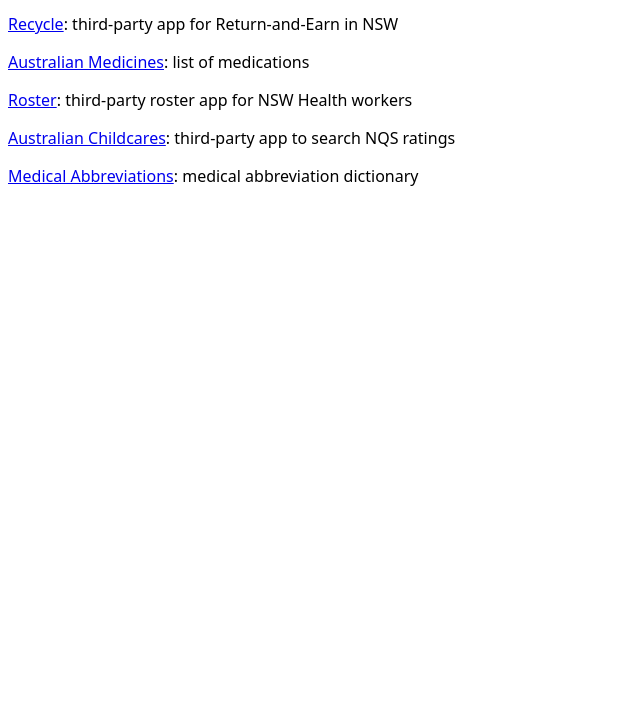
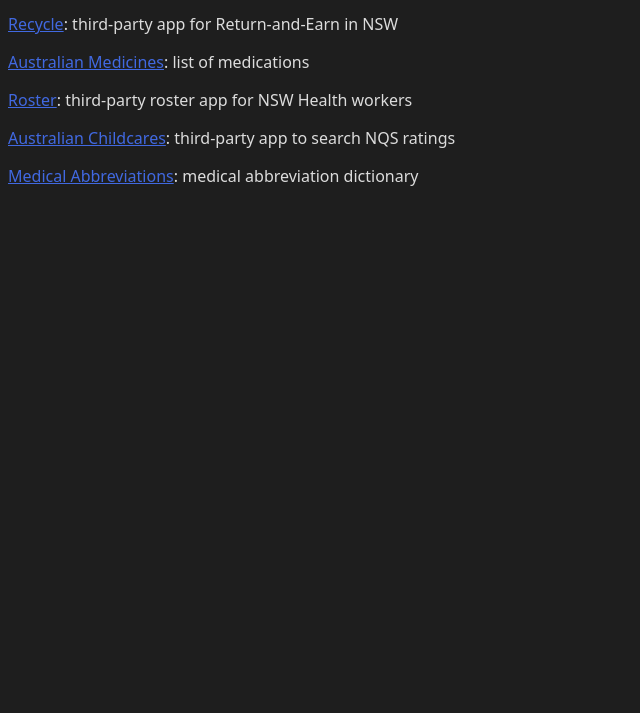
Before and after one commit to minho42/blog2, a plain HTML site: page index.html in a window 1280 px wide. Shown: the part 87-800 px from the top of the page, without its empty margins (0-640 px from the left). Drawn offline with Linux system fonts and the dark colour scheme.

Commit message:
dark mode css

```diff
--- a/index.html
+++ b/index.html
@@ -10,6 +10,16 @@
         font-family: system-ui;
         -webkit-font-smoothing: antialiased;
         -moz-osx-font-smoothing: grayscale;
+      }
+
+      @media (prefers-color-scheme: dark) {
+        body {
+          background-color: #1e1e1e;
+          color: gainsboro;
+        }
+        a {
+          color: royalblue;
+        }
       }
     </style>
   </head>
```
